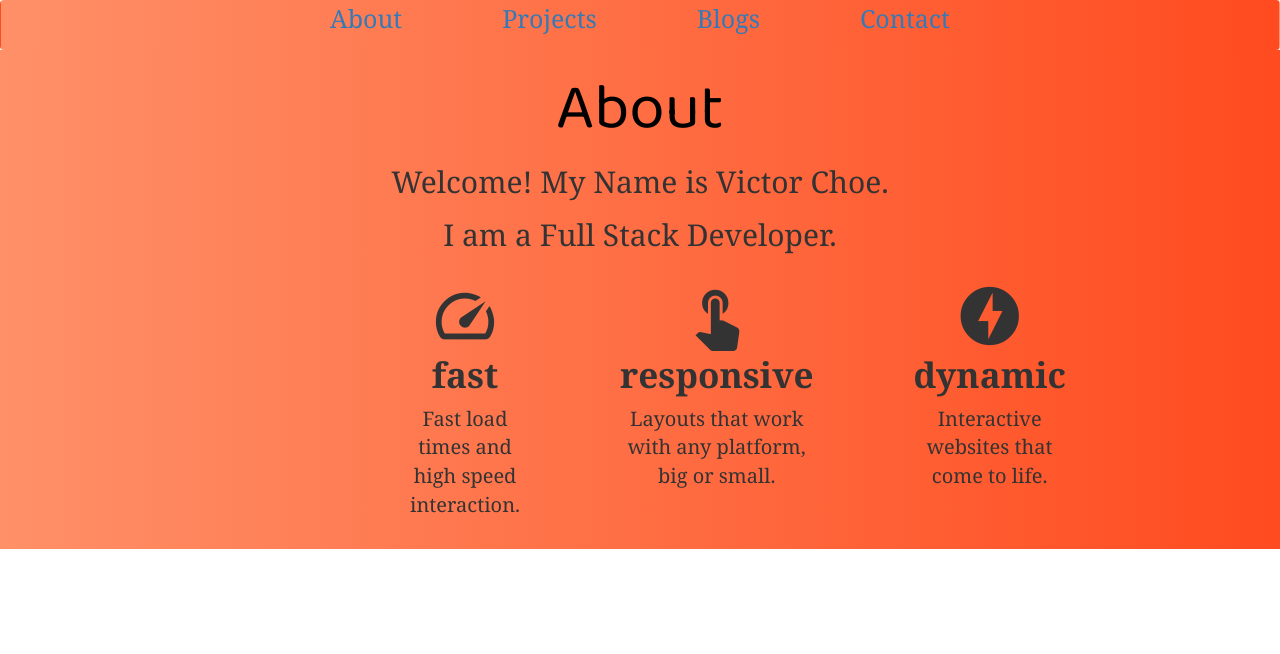
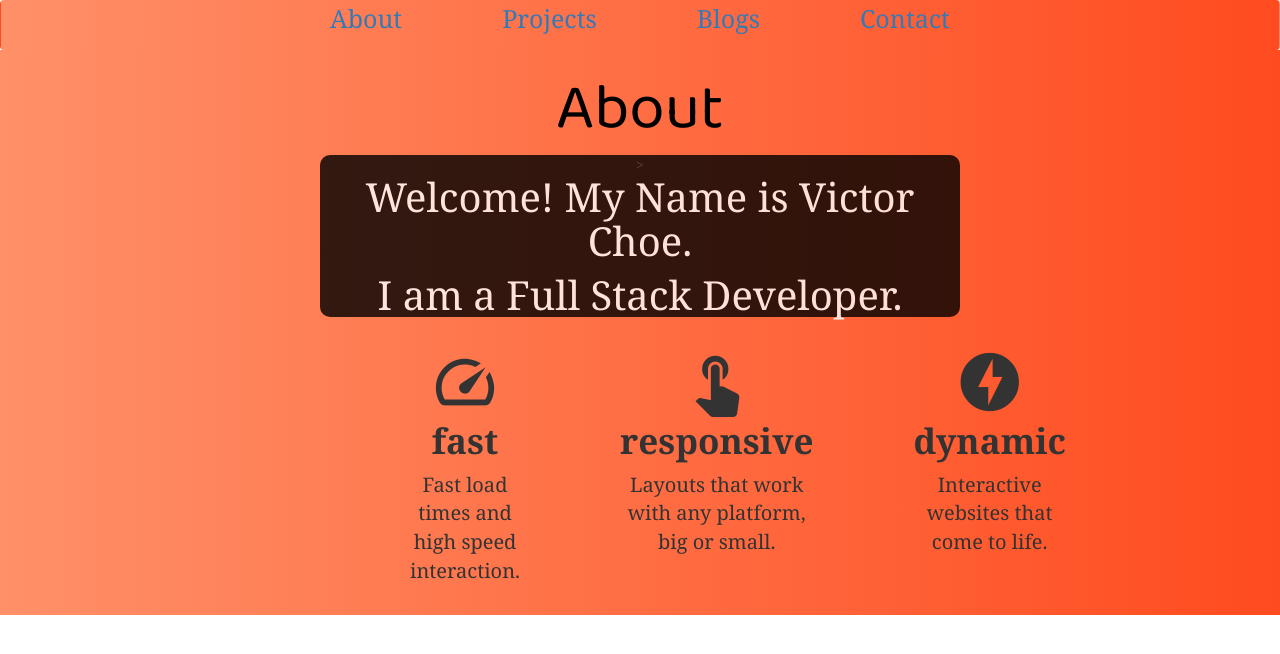
Before and after one commit to vchoe89/discard, a React (Create React App) app: page /about in a window 1280 px wide. Shown: the top 654 px of the page. Built offline with nearby package versions, Linux system fonts and the light colour scheme.

Commit message:
header banner background

```diff
--- a/src/App.css
+++ b/src/App.css
@@ -55,6 +55,18 @@ margin-bottom: 0;
 #welcome-header{
   font-family: Georgia;
   text-align: center;
+  background-color: black;
+  opacity: .8;
+  width: 50%;
+  margin: auto;
+  border-radius: 10px;
+  margin-top: 0;
+}
+
+#welcome-header h2{
+  font-size: 40px;
+  color: white;
+  margin-top: 0;
 }
 
 #bar-section{
--- a/src/components/About.js
+++ b/src/components/About.js
@@ -11,8 +11,11 @@ class About extends React.Component{
         <div id='about__container'>
             <div>
               <h1 id='headlines'>About</h1>
-              <h2 id='welcome-header'>Welcome! My Name is Victor Choe.</h2>
-              <h2 id='welcome-header'>I am a Full Stack Developer.</h2>
+              <div id='welcome-header'>>
+                <h2> Welcome! My Name is Victor Choe.</h2>
+                <h2>I am a Full Stack Developer.</h2>
+              </div>
+
             </div>
 
             <div id='icon-section'>
```
